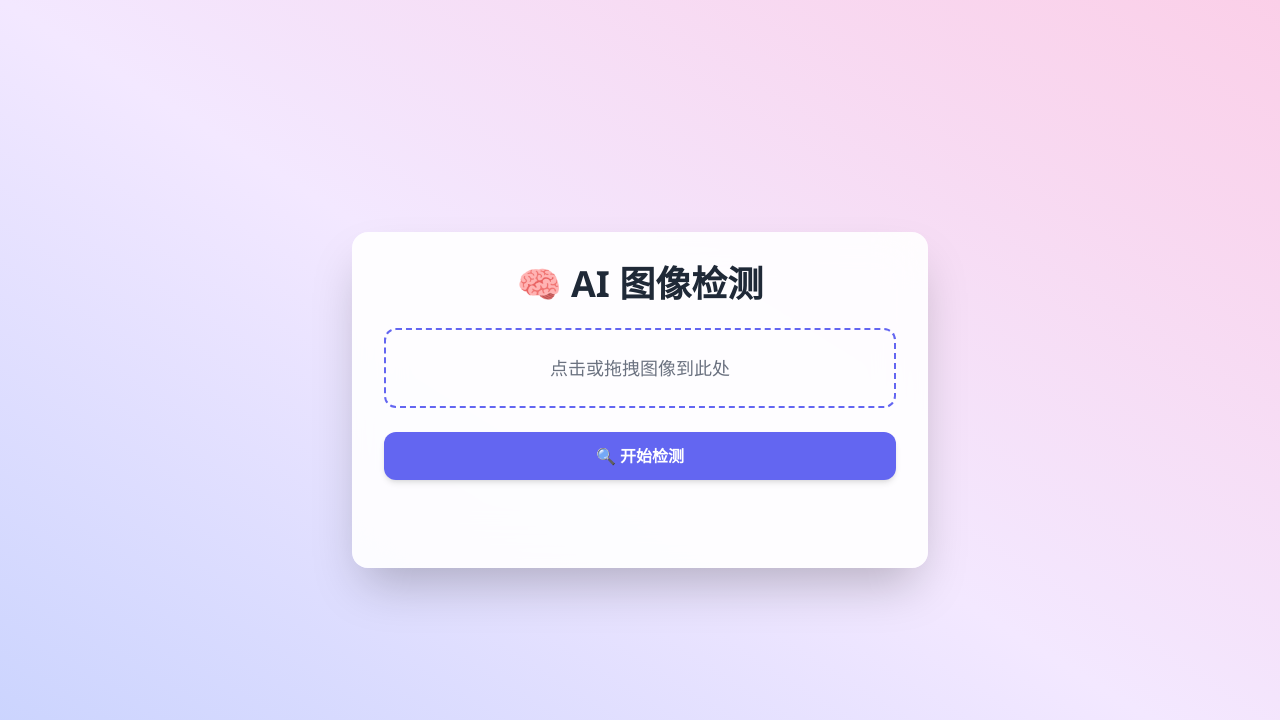
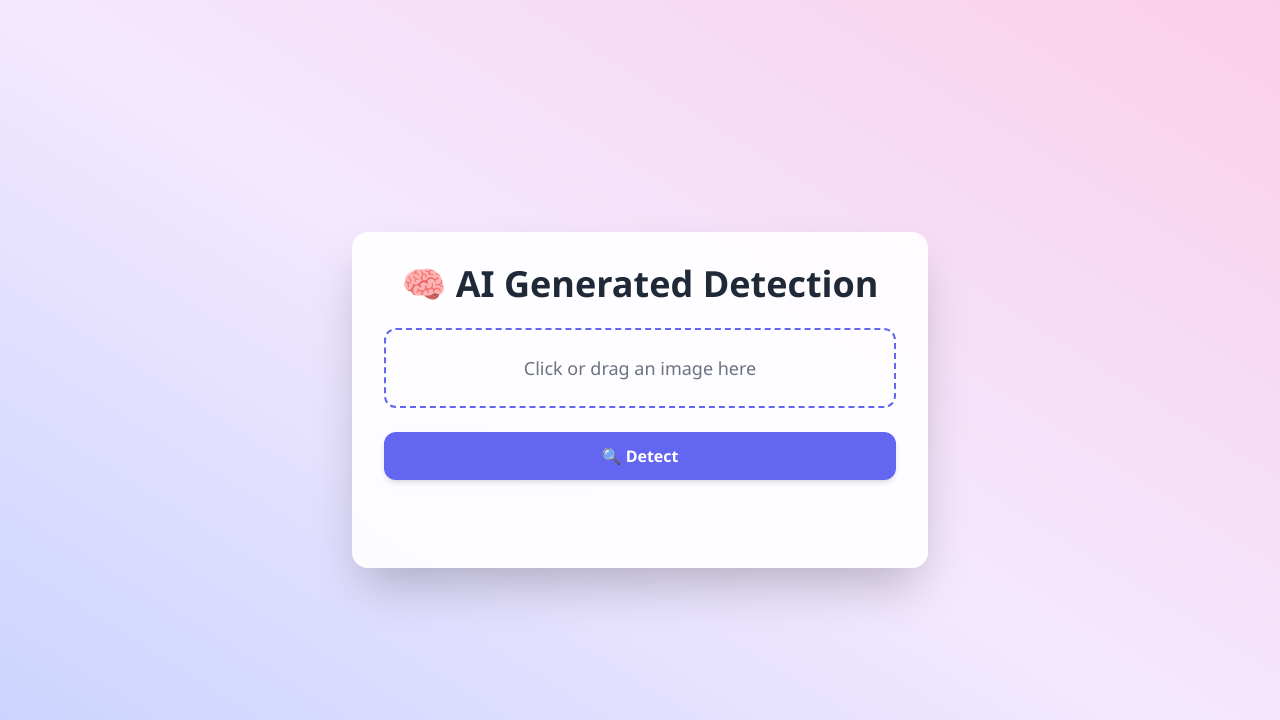
Before and after one commit to RaffeLegend/TrueSight, a Flask app: page / in a window 1280 px wide. Shown: the top 720 px of the page. Run offline with Flask 3, Linux system fonts and the light colour scheme; some libraries are stand-ins or nearby versions.

```diff
--- a/project/backend/app.py
+++ b/project/backend/app.py
@@ -17,6 +17,10 @@ os.makedirs(UPLOAD_FOLDER, exist_ok=True)  # 自动创建 uploads 文件夹
 def home():
     return render_template('index.html')
     # return jsonify({"message": "AI 图像检测后端正在运行。"})
+
+@app.route('/ping')
+def ping():
+    return "pong"
 
 @app.route('/api/detect', methods=['POST'])
 def detect_image():
@@ -42,4 +46,5 @@ def detect_image():
 if __name__ == '__main__':
     port = int(os.environ.get('PORT', 5000))
     # app.run(debug=True)
+    print(f"Flask server starting on port {port}...")
     app.run(host='0.0.0.0', port=port)
--- a/project/backend/templates/index.html
+++ b/project/backend/templates/index.html
@@ -33,18 +33,18 @@
 
   <div class="bg-white/90 backdrop-blur-xl shadow-2xl rounded-2xl p-8 w-full max-w-xl animate-fade-in">
     <h1 class="text-4xl font-extrabold text-center text-gray-800 mb-6">
-      🧠 AI 图像检测
+      🧠 AI Generated Detection
     </h1>
 
     <div id="dropZone" class="border-2 border-dashed border-primary rounded-xl p-6 text-center text-gray-500 hover:bg-primary/10 transition cursor-pointer mb-6">
-      <p class="text-lg">点击或拖拽图像到此处</p>
+      <p class="text-lg">Click or drag an image here</p>
       <input id="imageInput" type="file" accept="image/*" class="hidden" />
     </div>
 
     <img id="preview" class="rounded-xl mb-4 hidden w-full h-auto shadow-lg" />
 
     <button onclick="detectImage()" class="w-full bg-primary hover:bg-indigo-700 text-white font-bold py-3 px-6 rounded-xl shadow-md transition">
-      🔍 开始检测
+      🔍 Detect
     </button>
 
     <div id="result" class="mt-6 text-center text-xl font-semibold min-h-[2rem]"></div>
@@ -93,14 +93,14 @@
     async function detectImage() {
       const file = imageInput.files[0];
       if (!file) {
-        resultDiv.innerHTML = '<span class="text-red-600">❗请先上传一张图像</span>';
+        resultDiv.innerHTML = '<span class="text-red-600">❗Please upload an image first.</span>';
         return;
       }
 
       const formData = new FormData();
       formData.append('image', file);
 
-      resultDiv.innerHTML = '<span class="text-gray-600 animate-pulse">⏳ 正在检测中...</span>';
+      resultDiv.innerHTML = '<span class="text-gray-600 animate-pulse">⏳ Detection in progress...</span>';
 
       try {
         const response = await fetch('/api/detect', {
@@ -108,17 +108,17 @@
           body: formData
         });
 
-        if (!response.ok) throw new Error(`HTTP 错误：${response.status}`);
+        if (!response.ok) throw new Error(`HTTP Error：${response.status}`);
 
         const data = await response.json();
         if (data.result === 'ai') {
-          resultDiv.innerHTML = '<span class="text-danger">🤖 检测结果：这是 AI 生成图像</span>';
+          resultDiv.innerHTML = '<span class="text-danger">🤖 Detection Result: This is an AI-generated image.</span>';
         } else {
-          resultDiv.innerHTML = '<span class="text-success">📷 检测结果：这是真实图像</span>';
+          resultDiv.innerHTML = '<span class="text-success">📷 Detection Result: This image is authentic.</span>';
         }
       } catch (error) {
         console.error(error);
-        resultDiv.innerHTML = '<span class="text-red-600">❌ 检测失败，请稍后重试</span>';
+        resultDiv.innerHTML = '<span class="text-red-600">❌ Detection failed. Please try again later.</span>';
       }
     }
   </script>
```
